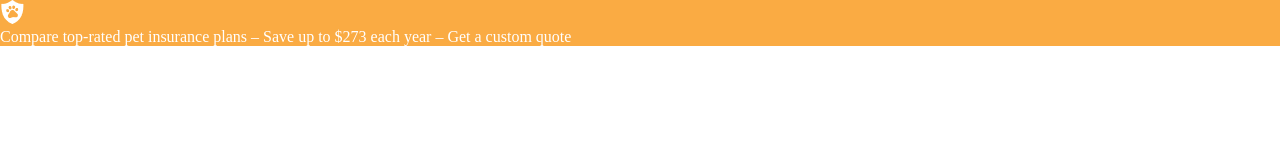
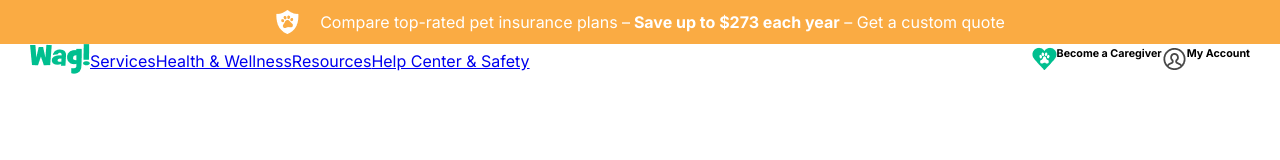
Before and after one commit to eduardoliveirap/wag, a plain HTML site: page index.html in a window 1280 px wide. Drawn offline with Linux system fonts and the light colour scheme.

Commit message:
advertisement done n header in progress

```diff
--- a/css/style.css
+++ b/css/style.css
@@ -1,10 +1,42 @@
 *{
     padding: 0;
+    list-style: none;
     margin: 0;
+    font-family: 'Inter', sans-serif;
+    box-sizing: border-box;
 }
 #aviso-retratil{
     background-color: #FAAB43;
+    display: flex;
+    justify-content: center;
+    padding: 10px 0;
+    align-items: center;
 }
+
 #aviso-retratil p{
     color: #fff;
 }
+header{
+    padding: 0 30px;
+    height: 56px;
+}
+#aviso-retratil img{
+    margin-right: 20px;
+}header nav{
+    display: flex;
+    justify-content: space-between;
+}
+header nav > div{
+    display: flex;
+    align-items: center;
+}
+header nav > div:first-child ul{
+    display: flex;
+}
+header nav > div:nth-child(2) ul{
+    display: none;
+}
+header nav .header-select-title{
+    display: flex;
+
+}
--- a/index.html
+++ b/index.html
@@ -5,14 +5,58 @@
     <meta http-equiv="X-UA-Compatible" content="IE=edge">
     <meta name="viewport" content="width=device-width, initial-scale=1.0">
     <title>Document</title>
+    <link rel="preconnect" href="https://fonts.googleapis.com"><link rel="preconnect" href="https://fonts.gstatic.com" crossorigin><link href="https://fonts.googleapis.com/css2?family=Inter:wght@400;700&display=swap" rel="stylesheet">
     <link rel="stylesheet" href="css/style.css">
+
 </head>
 <body>
     <main>
         <section id="aviso-retratil">
             <img src="images/image.png" alt="">
-            <p>Compare top-rated pet insurance plans – Save up to $273 each year – Get a custom quote</p>
+            <p>Compare top-rated pet insurance plans –<strong> Save up to $273 each year</strong> – Get a custom quote</p>
         </section>
+
+        <header>
+            <nav>
+                <div>
+                    <figure>
+                        <img src="images/logo-wag.png" alt="Wag!">
+                    </figure>
+                    <ul>
+                        <li><a target="_blank" href="https://www.bet365.com/#/HO/">Services</a></li>
+                        <li><a target="_blank" href="https://www.bet365.com/#/HO/">Health & Wellness</a></li>
+                        <li><a target="_blank" href="https://www.bet365.com/#/HO/">Resources</a></li>
+                        <li><a target="_blank" href="https://www.bet365.com/#/HO/">Help Center & Safety</a></li>
+                    </ul>
+                </div>
+                <div>
+                    <div class="header-select">
+                        <div class="header-select-title">
+                            <figure>
+                                <img src="images/icon_1.png" alt="">
+                            </figure>
+                            <h6>Become a Caregiver</h6>
+                        </div>
+                        <ul>
+                            <li>Item 1</li>
+                            <li>Item 2</li>
+                        </ul>
+                    </div>
+                    <div class="header-select">
+                        <div class="header-select-title">
+                            <figure>
+                                <img src="images/icon_2.png" alt="">
+                            </figure>
+                            <h6>My Account</h6>
+                        </div>
+                        <ul>
+                            <li>Item 1</li>
+                            <li>Item 2</li>
+                        </ul>
+                    </div>
+                </div>
+            </nav>
+        </header>
     </main>
 </body>
 </html>
```
Also changed, not shown: images/icon_1.png (added), images/icon_2.png (added), images/logo-wag.png (added).
